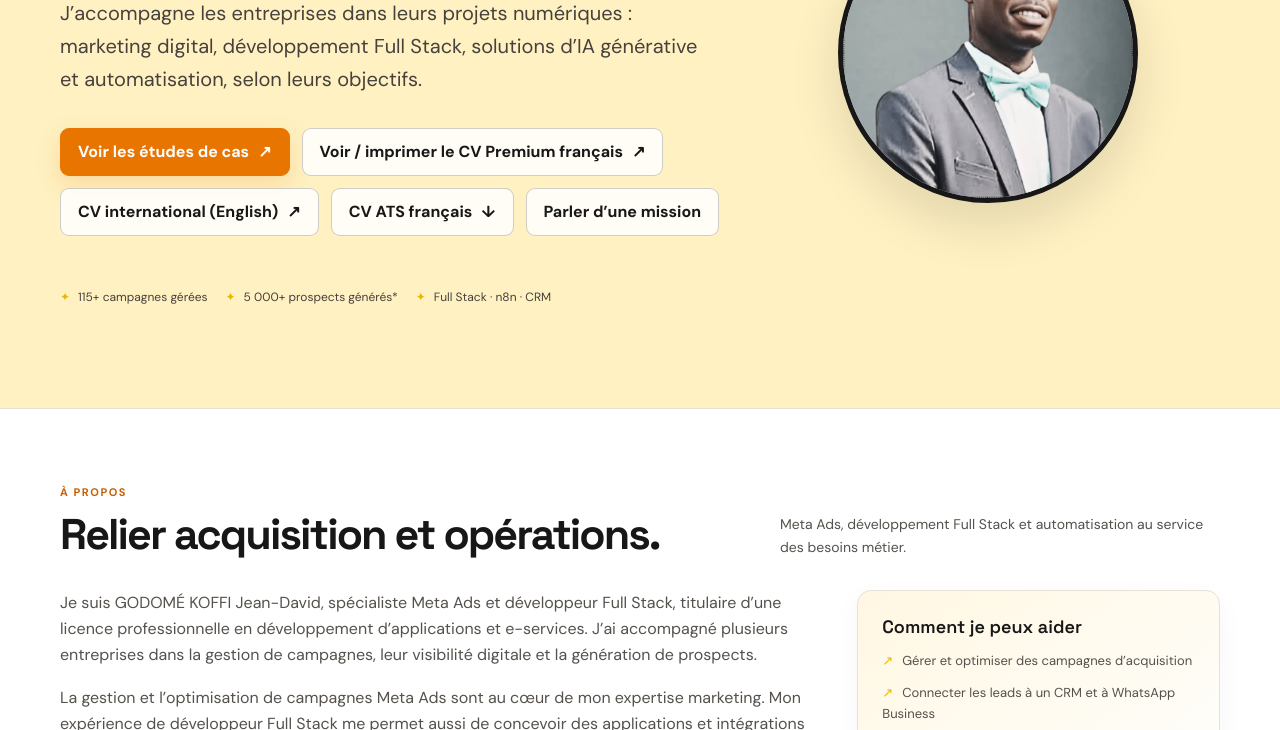
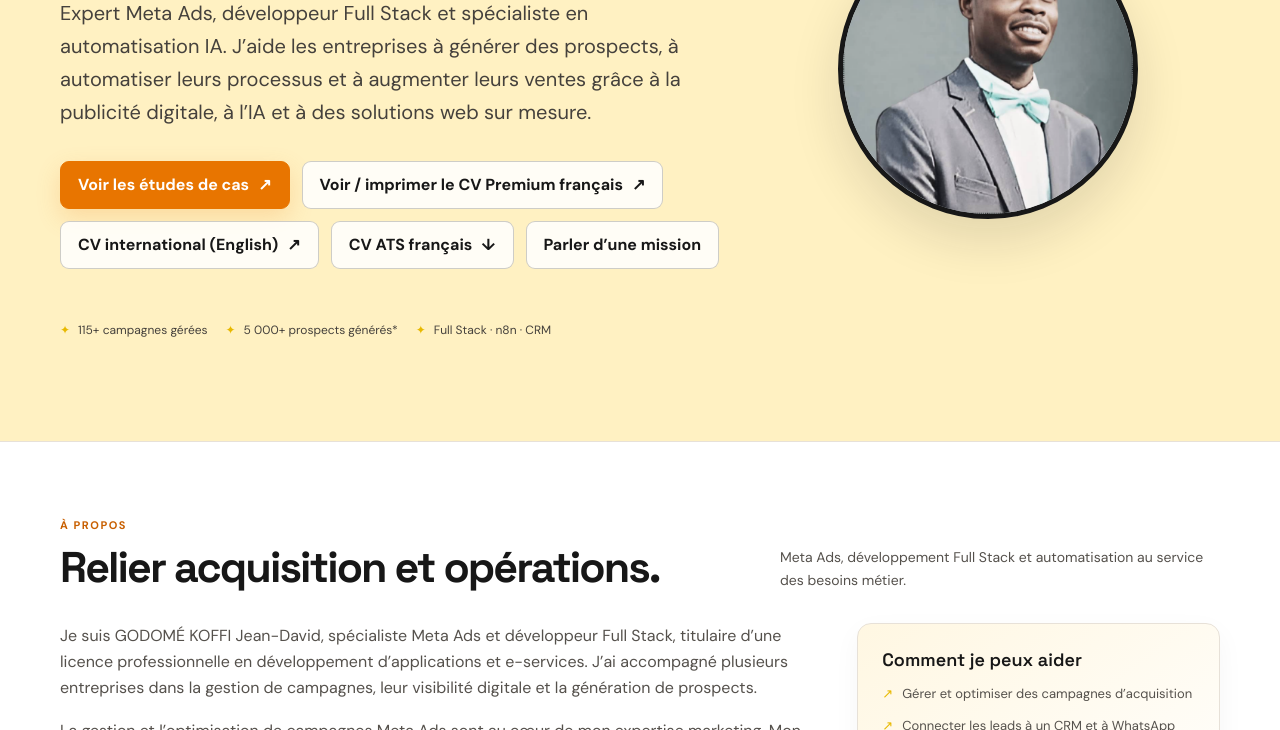
Before and after one commit to JDG-TECH1/godome-portfolio-cv, a plain HTML site: page index.html in a window 1280 px wide. Shown: the part 370-1100 px from the top of the page. Drawn offline with Linux system fonts and the light colour scheme.

Commit message:
Use requested portfolio introduction
Co-authored-by: Copilot <223556219+Copilot@users.noreply.github.com>

```diff
--- a/index.html
+++ b/index.html
@@ -321,7 +321,7 @@
       <div class="hero-copy">
         <div class="kicker"><span class="status-dot" aria-hidden="true"></span> Spécialiste Meta Ads · Développeur Full Stack · Grand-Bassam, Côte d’Ivoire</div>
         <h1><span class="gradient-text">Meta Ads &amp;<br>Marketing Automation</span></h1>
-        <p>J’accompagne les entreprises dans leurs projets numériques : marketing digital, développement Full Stack, solutions d’IA générative et automatisation, selon leurs objectifs.</p>
+        <p>Expert Meta Ads, développeur Full Stack et spécialiste en automatisation IA. J’aide les entreprises à générer des prospects, à automatiser leurs processus et à augmenter leurs ventes grâce à la publicité digitale, à l’IA et à des solutions web sur mesure.</p>
         <div class="hero-actions">
           <a class="button button-primary" href="#projets">Voir les études de cas <span aria-hidden="true">↗</span></a>
           <a class="button" href="CV-Jean-David-Godome.html">Voir / imprimer le CV Premium français <span aria-hidden="true">↗</span></a>
```
